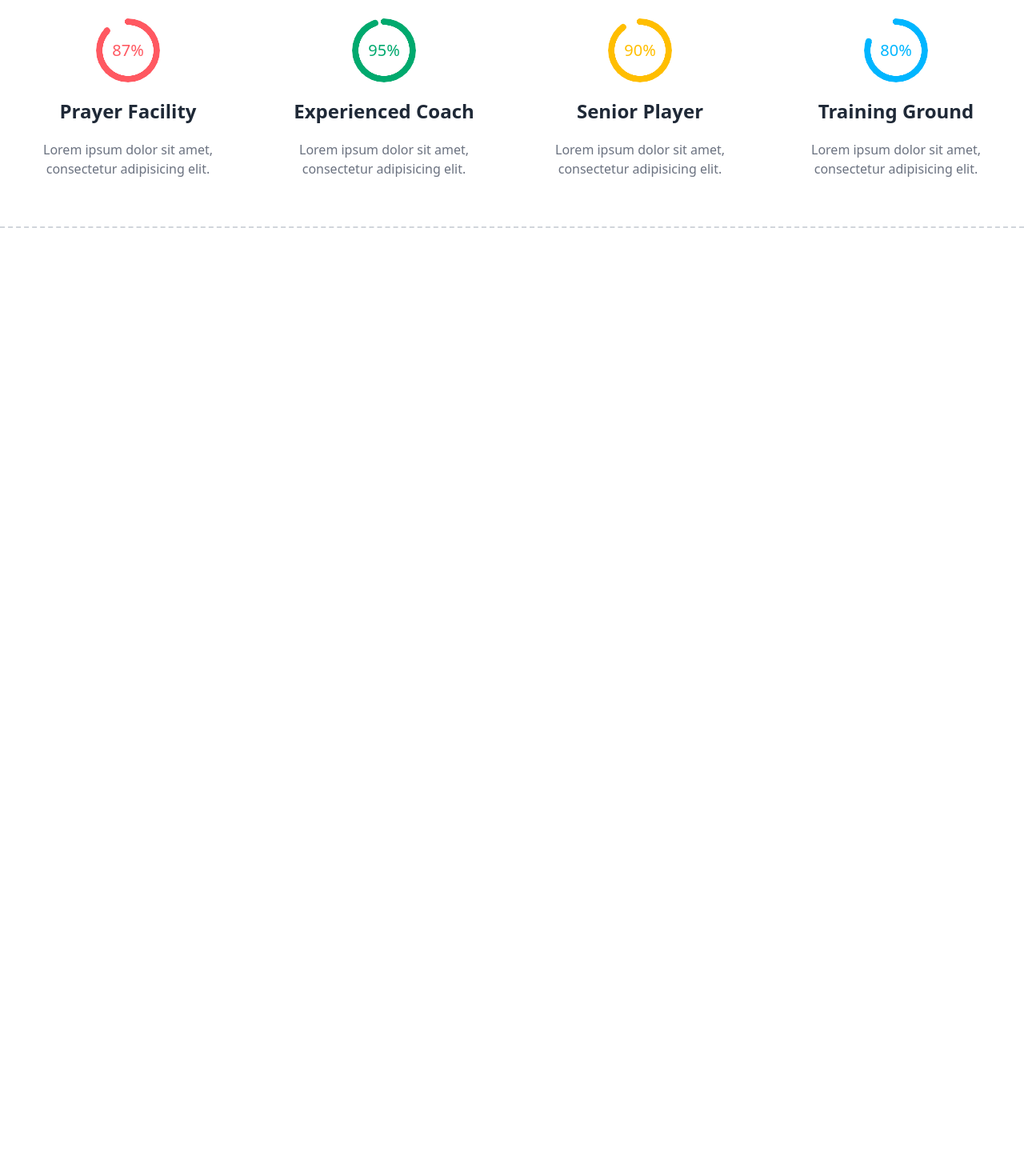
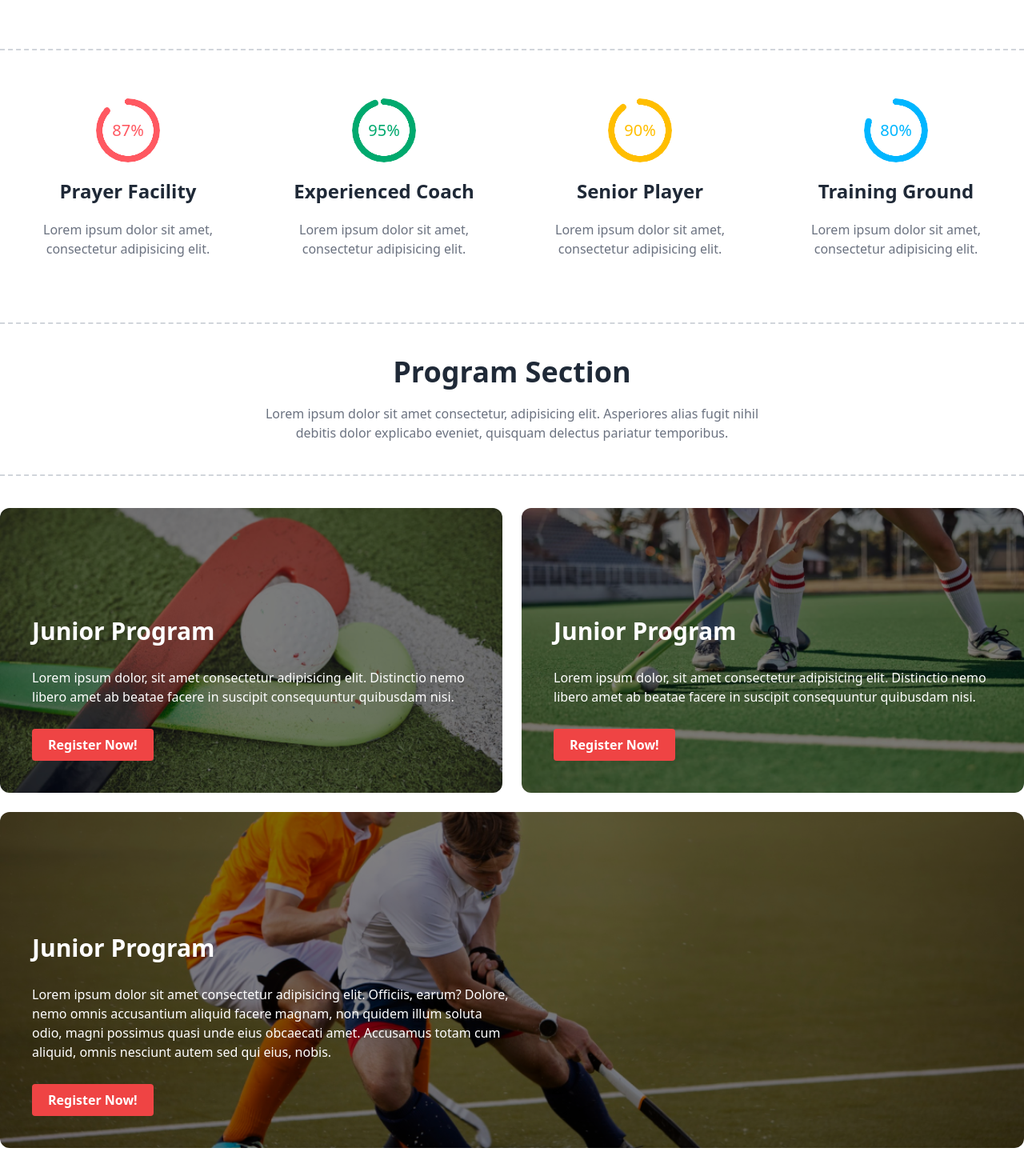
Before and after one commit to himu004/hokeys-tailwind, a plain HTML site: page index.html in a window 1280 px wide. Shown: the part 1021-2476 px from the top of the page at 80% size. Before the commit the page ends 1386 px from the top, so only its background shows below. Drawn offline with nearby package versions, Linux system fonts and the light colour scheme.

Commit message:
Program Section Cpmleted

```diff
--- a/index.html
+++ b/index.html
@@ -9,7 +9,7 @@
     <link rel="stylesheet" href="https://cdnjs.cloudflare.com/ajax/libs/remixicon/4.2.0/remixicon.css" referrerpolicy="no-referrer" />
 </head>
 <body>
-    <header class="container mx-auto">
+    <header class="container mx-auto pb-10">
         <nav>
             <!-- <div class="container mx-auto flex justify-between items-center py-5">
 
@@ -90,20 +90,21 @@
         </div>
 
     </header>
+
     <main class="container mx-auto">
-        <section class="my-20 border-dashed border-2 border-l-0 border-r-0 border-gray-300 py-5">
-            <div class="text-center mb-5">
+        <section class="my-10 border-dashed border-2 border-l-0 border-r-0 border-gray-300 py-5">
+            <div class="text-center mb-5 py-10">
                 <h2 class="text-2xl font-bold mb-5">Professional Hockeys Club</h2>
-            <p class="text-gray-400">
-                Dit amet consectetur. Condimentum dignissim adipiscing aliquam turpis <br> placerat dolor. Purus urna in sit nullam proin.
-            </p>
+                <p class="text-gray-400">
+                    Dit amet consectetur. Condimentum dignissim adipiscing aliquam turpis <br> placerat dolor. Purus urna in sit nullam proin.
+                </p>
             </div>
             <!-- Progress -->
-             <div class="md:grid grid-cols-4 border-2 border-dashed border-l-0 border-r-0 border-t-1 border-b-0 border-gray-300 py-5 ">
+             <div class="md:grid grid-cols-4 border-2 border-dashed border-l-0 border-r-0 border-t-1 border-b-0 border-gray-300 py-10 ">
                 <!-- card -->
                  <!-- 1 -->
                  <div class="p-5 flex flex-col justify-center items-center space-y-5">
-                    <div class="radial-progress text-error text-xl text-bold " style="--value:87;" role="progressbar">87%</div>
+                    <div class="radial-progress text-error text-xl text-bold" style="--value:87;" role="progressbar">87%</div>
                     <h3 class="text-2xl font-semibold">Prayer Facility</h3>
                     <p class="text-center text-gray-500">Lorem ipsum dolor sit amet, consectetur adipisicing elit. </p>
                  </div>
@@ -127,6 +128,51 @@
              </div>
         </section>
 
+        <!-- Program Section -->
+
+        <section class="pb-5">
+            <!-- Text Content -->
+             <div class="border-dashed border-2 border-l-0 border-r-0 border-t-0 border-b-2 border-gray-300 pb-10 text-center space-y-5">
+                <h2 class="text-4xl font-bold">Program Section</h2>
+                <p class="w-1/2 mx-auto text-gray-500">Lorem ipsum dolor sit amet consectetur, adipisicing elit. Asperiores alias fugit nihil debitis dolor explicabo eveniet, quisquam delectus pariatur temporibus.</p>
+             </div>
+             <!-- Card Grid Section -->
+              <div class="grid grid-cols-2 gap-6 mt-10">
+
+                <!-- 1 -->
+                    <div
+                    class="bg-[url('./Images/2.png')] bg-[#1e1e1ea5] bg-blend-overlay bg-center bg-cover bg-no-repeat
+                        p-10   rounded-xl text-white space-y-7
+                    "
+                    >
+                        <h3 class="mt-24 text-3xl font-bold">Junior Program</h3>
+                        <p>Lorem ipsum dolor, sit amet consectetur adipisicing elit. Distinctio nemo libero amet ab beatae facere in suscipit consequuntur quibusdam nisi.</p>
+                        <button class="bg-red-500 text-white py-2 px-5 rounded font-semibold">Register Now!</button>
+                    </div>
+                <!-- 2 -->
+                    <div
+                    class="bg-[url('./Images/3.png')] bg-[#1e1e1ea5] bg-blend-overlay bg-center bg-cover bg-no-repeat
+                        p-10   rounded-xl text-white space-y-7
+                    "
+                    >
+                        <h3 class="mt-24 text-3xl font-bold">Junior Program</h3>
+                        <p>Lorem ipsum dolor, sit amet consectetur adipisicing elit. Distinctio nemo libero amet ab beatae facere in suscipit consequuntur quibusdam nisi.</p>
+                        <button class="bg-red-500 text-white py-2 px-5 rounded font-semibold">Register Now!</button>
+                    </div>
+                <!-- 3 -->
+                    <div
+                    class="bg-[url('./Images/4.png')] bg-[#1e1e1ea5] bg-blend-overlay bg-center bg-cover bg-no-repeat
+                        p-10 rounded-xl text-white space-y-7 col-span-2
+                    "
+                    >
+                        <h3 class="mt-28 text-3xl font-bold">Junior Program</h3>
+                        <p class="w-1/2">Lorem ipsum dolor sit amet consectetur adipisicing elit. Officiis, earum? Dolore, nemo omnis accusantium aliquid facere magnam, non quidem illum soluta odio, magni possimus quasi unde eius obcaecati amet. Accusamus totam cum aliquid, omnis nesciunt autem sed qui eius, nobis.</p>
+                        <button class="bg-red-500 text-white py-2 px-5 rounded font-semibold">Register Now!</button>
+                    </div>
+
+              </div>
+        </section>
+
     </main>
     <footer>
 
```
